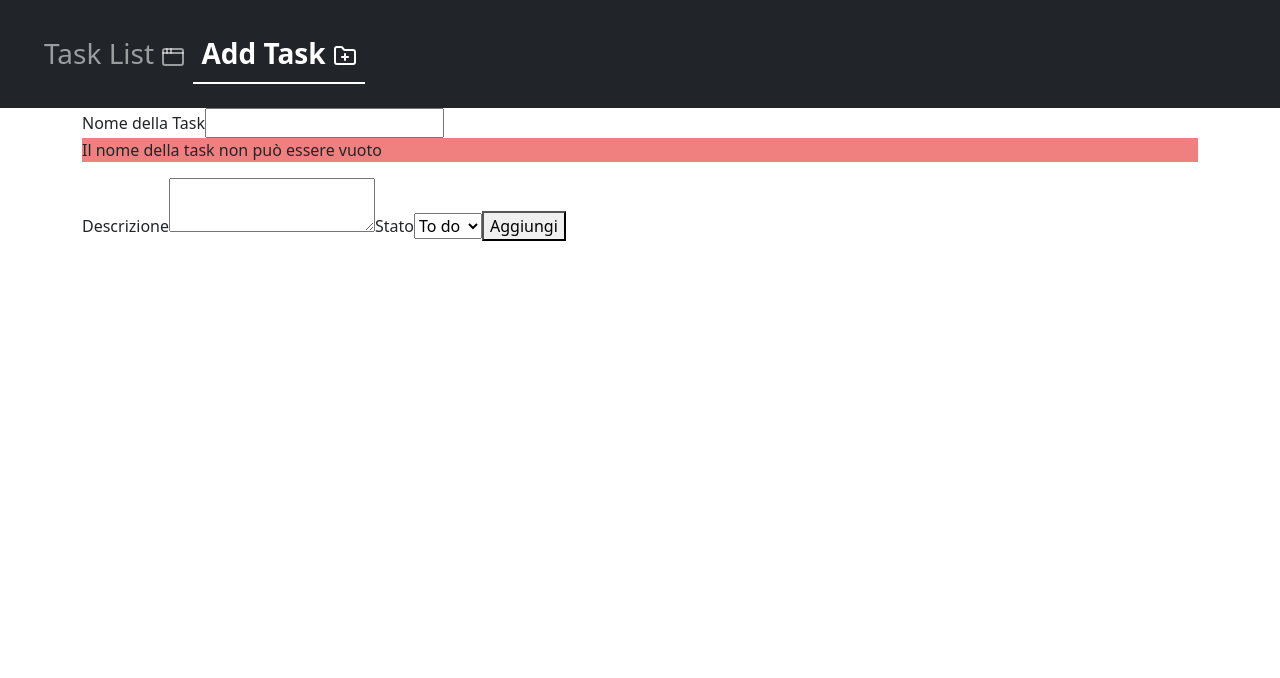
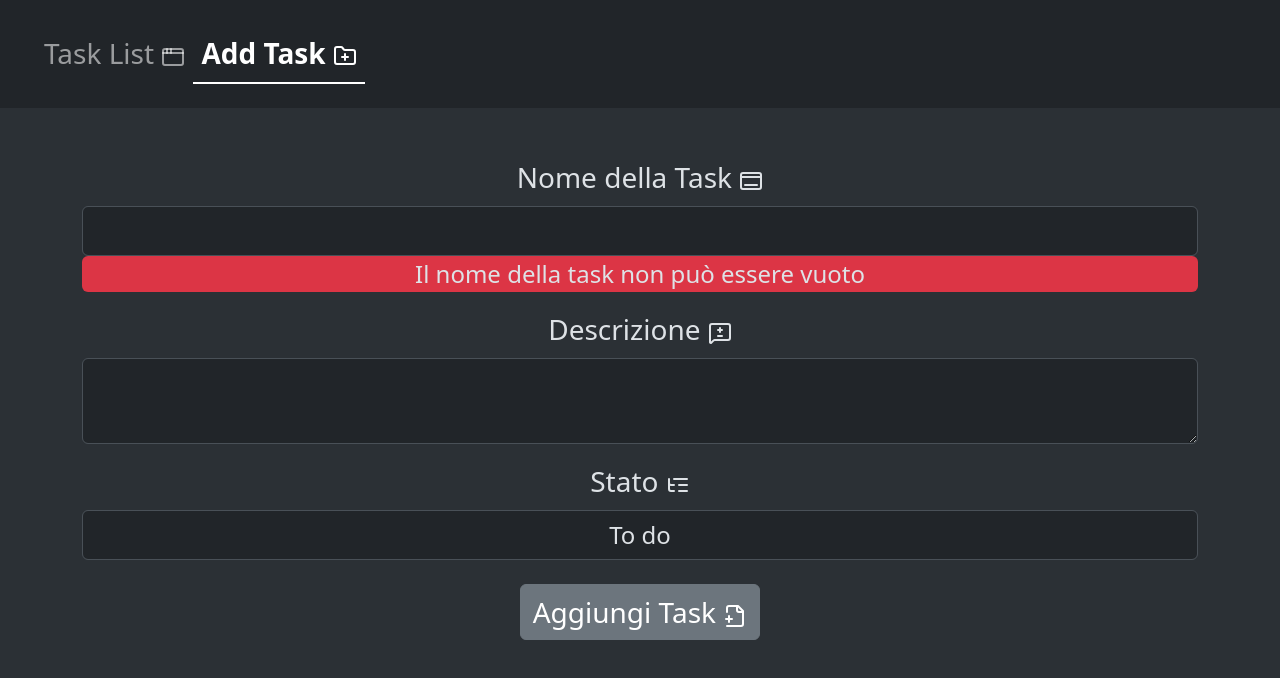
Before and after one commit to DanieleConsoli97/ex-react-task-manager, a React (Vite) app: page /addTask in a window 1280 px wide. Shown: the top 678 px of the page. Built offline with nearby package versions, Linux system fonts and the light colour scheme; no server answers.

Commit message:
add style componets

```diff
--- a/index.html
+++ b/index.html
@@ -12,7 +12,7 @@
   crossorigin="anonymous"
 >
   </head>
-  <body>
+  <body class="bg-body-tertiary" data-bs-theme="dark" >
     <div id="root"></div>
     <script type="module" src="/src/main.jsx"></script>
   </body>
--- a/src/components/EditTaskModal.jsx
+++ b/src/components/EditTaskModal.jsx
@@ -37,17 +37,25 @@ const EditTaskModal = (props) => {
             onClose()
         }
         }>
+            <div>
+                <div>
                     <label htmlFor="">Nome Task <Dock /></label>
                     <input onChange={(e) => setTitle(() => e.target.value)} value={title} type="text" />
+                </div>
+                <div>
                     <label htmlFor="">Descrizione <FileText /></label>
                     <textarea onChange={(e) => setDescription(() => e.target.value)} value={description} name="" id="">
                     </textarea>
+                </div>
+                <div>
                     <label htmlFor="">Stato Task <ListTree /></label>
                     <select onChange={(e) => setStatus(() => e.target.value)} value={status} name="" id="">
                         <option value="To do">To do</option>
                         <option value="Doing">Doing</option>
                         <option value="Done">Done</option>
                     </select>
+                </div>
+            </div>
         </form>
     </>)
 
@@ -68,7 +76,7 @@ const EditTaskModal = (props) => {
 
     return (
         <>
-            <button onClick={onClose}> Modifica Task <FilePenLine /></button>
+            <button className="btn btn-secondary ms-2" onClick={onClose}> Modifica Task <FilePenLine /></button>
 
 
             {show && (
--- a/src/components/Form.jsx
+++ b/src/components/Form.jsx
@@ -1,3 +1,5 @@
+import { Dock, FilePlus2, FileSearch, ListTree, MessageSquareDiff } from "lucide-react"
+
 //NOTE - "Componente Form per l'aggiunta di nuove task"
 const Form = ({ taskName, handleChange, onClickFunction, selectRef, textRef }) => {
 
@@ -7,31 +9,39 @@ const Form = ({ taskName, handleChange, onClickFunction, selectRef, textRef }) =
     //NOTE - "Funzione di validazione per il nome della task"
     const validateName = (title) => {
         if (!title || title.trim() === "") {
-            return <p style={{ backgroundColor: "lightcoral" }}>Il nome della task non può essere vuoto</p>
+            return <p className="bg-danger text-center rounded fs-4">Il nome della task non può essere vuoto</p>
         }
         if (title.split("").some((letter) => symbols.includes(letter))) {
-            return <p style={{ backgroundColor: "lightcoral" }}>Il nome della task non può contenere simboli speciali.</p>
+            return <p className="bg-danger text-center rounded fs-4">Il nome della task non può contenere simboli speciali.</p>
         }
-        return <p style={{ backgroundColor: "lightgreen" }}>Il nome della task è valido.</p>
+        return <p className="bg-success text-center rounded fs-4">Il nome della task è valido.</p>
     }
 
     return (
-        <form action="submit" onSubmit={(e) => {
+        <form className="my-5" action="submit" onSubmit={(e) => {
             e.preventDefault();
             onClickFunction()
         }}>
-            <label htmlFor="">Nome della Task</label>
-            <input onChange={handleChange} type="text" value={taskName} />
-            {validateName(taskName)}
-            <label htmlFor="">Descrizione</label>
-            <textarea ref={textRef} />
-            <label htmlFor="">Stato</label>
-            <select ref={selectRef} defaultValue={"To do"} name="">
-                <option className="Todo" value="To do">To do</option>
-                <option className="Doing" value="Doing">Doing</option>
-                <option className="Done" value="Done">Done</option>
-            </select>
-            <button type="submit">Aggiungi</button>
+            <div className="mb-3 text-center fs-3">
+                <label className="form-label " htmlFor="">Nome della Task <Dock /></label>
+                <input className="form-control fs-4 text-center" onChange={handleChange} type="text" value={taskName} />
+                {validateName(taskName)}
+            </div>
+
+            <div className="mb-3 text-center fs-3">
+                <label className="form-label " htmlFor="">Descrizione <MessageSquareDiff /></label>
+                <textarea className="form-control fs-4 text-center" ref={textRef} />
+            </div>
+            <div className="mb-3 text-center fs-3">
+                <label className="form-label" htmlFor="">Stato <ListTree /></label>
+                <select className="form-control text-center fs-4" ref={selectRef} defaultValue={"To do"} name="">
+                    <option className="bg-danger" value="To do">To do</option>
+                    <option className="bg-warning" value="Doing">Doing</option>
+                    <option className="bg-success" value="Done">Done</option>
+                </select>
+                <button className="btn btn-secondary mt-4 fs-3" type="submit">Aggiungi Task <FilePlus2 /></button>
+            </div>
+
         </form>
     )
 }
--- a/src/components/Modal.jsx
+++ b/src/components/Modal.jsx
@@ -9,11 +9,12 @@ const Modal = (props) => {
     if (!show) return null
     return (
         ReactDOM.createPortal(show && (
-            <div className="modal">
-                <div className="modal-content" >
-                    <h1>{title}</h1>
-                    {content}
+            <div className="modal ">
+                <div className="modal-content bg-body-secondary card text-center mt-5 " data-bs-theme="dark">
+                    <div className="card-header p-3 fs-3">{title}</div>
+                    <div className="py-5 fs-5">{content}</div>
                     <button
+                    className="btn btn-secondary  fs-5"
                         onClick={() => {
                             onConfirm()
                             onClose()
--- a/src/components/NavBar.jsx
+++ b/src/components/NavBar.jsx
@@ -3,7 +3,7 @@ import { NavLink, Link } from "react-router-dom";
 function NavBar() {
 
     return (
-        <nav className="navbar navbar-expand-lg bg-dark nav-underline nav-fill p-4" data-bs-theme="dark">
+        <nav className="navbar navbar-expand bg-dark nav-underline nav-fill p-4" data-bs-theme="dark">
             <div className="container-fluid">
                 <div className="collapse navbar-collapse" id="navbarNavDropdown">
                     <ul className="navbar-nav">
--- a/src/components/TaskRow.jsx
+++ b/src/components/TaskRow.jsx
@@ -1,13 +1,17 @@
 import { Link } from "react-router-dom";
 import dayjs from "dayjs";
 const TaskRow = ({task}) => {
-
+  const statusClassMap = {
+  Done: "table-success",
+  Doing: "table-warning",
+  "To do": "table-danger"
+};
   const { id, title, status, createdAt } = task;
   console.log("Rendering TaskRow:", task);
   return (
     <tr>
-        <td><Link to={`/Task/${id}`} >{ title }</Link></td>
-        <td className={ status && status.replaceAll(" ","") } >{status}</td>
+        <td><Link className="text-decoration-none text-reset" to={`/Task/${id}`} >{ title }</Link></td>
+        <td className={ statusClassMap[status] || "" } >{status}</td>
         <td>{ dayjs(createdAt).format('DD/MM/YYYY') }</td>
     </tr>
   )
--- a/src/index.css
+++ b/src/index.css
@@ -23,7 +23,6 @@
 
 .modal-content {
   background-color: white;
-  padding: 2rem;
   border-radius: 8px;
   box-shadow: 0 4px 6px rgba(0, 0, 0, 0.1);
   max-width: 500px;
@@ -33,28 +32,11 @@
   animation: modalFadeIn 0.3s ease-out;
 }
 
-.modal-content h1 {
-  margin-top: 0;
-  margin-bottom: 1rem;
-  font-size: 1.5rem;
-  color: #333;
-}
 
-.modal-content button {
-  background-color: #4CAF50;
-  color: white;
-  border: none;
-  padding: 0.5rem 1rem;
-  border-radius: 4px;
-  cursor: pointer;
-  font-size: 1rem;
-  margin-top: 1rem;
-  transition: background-color 0.2s;
-}
 
-.modal-content button:hover {
-  background-color: #45a049;
-}
+
+
+
 
 @keyframes modalFadeIn {
   from {
--- a/src/pages/TaskDetail.jsx
+++ b/src/pages/TaskDetail.jsx
@@ -45,19 +45,26 @@ const TaskDetail = () => {
             {singleTask === undefined && <p>Nessuna task trovata.</p>}
             {singleTask && Task.length === 0 && <p>Nessuna task trovata</p>}
             {singleTask && singleTask?.id && (
-                <div>
-                    <p> {singleTask.title}</p>
-                    <p>{singleTask.description}</p>
-                    <p>{singleTask.status}</p>
+                <div class="card text-center mt-5">
+                    <div className="card-header">
+                        {singleTask.title}
+                    </div>
+                    <div className="card-body py-5">
+                        <p className="card-text">{singleTask.description}</p>
+                        <p className="card-text">{singleTask.status}</p>
                         <p>{dayjs(singleTask.createdAt).format('DD/MM/YYYY')}</p>
                         <button
+                            className="btn btn-secondary me-2"
                             onClick={() => { setShowModal((curr) => curr = curr ? false : true) }}
                         >Elimina Task <FileX2 />
                         </button>
+                        <Modal  {...modalProps} />
+                        <EditTaskModal {...editModalTask} />
+                    </div>
+
                 </div>
             )}
-            <Modal  {...modalProps} />
-            <EditTaskModal {...editModalTask} />
+
         </div>
     )
 }
--- a/src/pages/TaskList.jsx
+++ b/src/pages/TaskList.jsx
@@ -39,7 +39,7 @@ const TaskList = () => {
     }
   }
 
-  const debounceUsecall = useCallback(debouncefunc((e)=>handleChange(e),300),[])
+  const debounceUsecall = useCallback(debouncefunc((e) => handleChange(e), 300), [])
 
   const sortedTask = useMemo(() => {
 
@@ -51,7 +51,6 @@ const TaskList = () => {
     }
 
     if (sortBy === "state") {
-      console.log("stato")
       const statusOrder = {
         'To do': 0,
         'Doing': 1,
@@ -81,16 +80,22 @@ const TaskList = () => {
       {Task === null && ("nessuna task trovata")}
       {Task === undefined && <p>Loading...</p>}
       {Task && Task.length === 0 && <p>Nessuna task trovata</p>}
-      <div className="">
-      <label htmlFor="">Cerca la tua task <FileSearch /></label>
+      <div className="container">
+        <div className="row justify-content-center">
+          <div className="col-8">
+            <label className="py-3 fs-4" htmlFor="">Cerca la tua task <FileSearch /></label>
             <input onChange={debounceUsecall} type="text" />
-      <table>
+          </div>
+        </div>
+        <div className="row justify-content-center">
+
+          <div className="col-8 ">
+            <table className="table w-100">
               <thead>
                 <tr>
-            <th><button onClick={() => handleSort("name")}>Nome <Dock /></button> </th>
-            <th><button onClick={() => handleSort("state")}>Stato <ListTree /></button></th>
-            <th><button onClick={() => handleSort("createdAt")}>Data di Creazione<FileClock /></button></th>
-
+                  <th><button className="btn btn-secondary w-100" onClick={() => handleSort("name")}>Nome Task <Dock /></button> </th>
+                  <th><button className="btn btn-secondary w-100" onClick={() => handleSort("state")}>Stato <ListTree /></button></th>
+                  <th><button className="btn btn-secondary w-100" onClick={() => handleSort("createdAt")}>Data di Creazione<FileClock /></button></th>
                 </tr>
               </thead>
               <tbody>
@@ -101,6 +106,8 @@ const TaskList = () => {
               </tbody>
             </table>
           </div>
+        </div>
+      </div>
     </>
   )
 }
```
Lines whose indentation alone changed are shown as unchanged.
